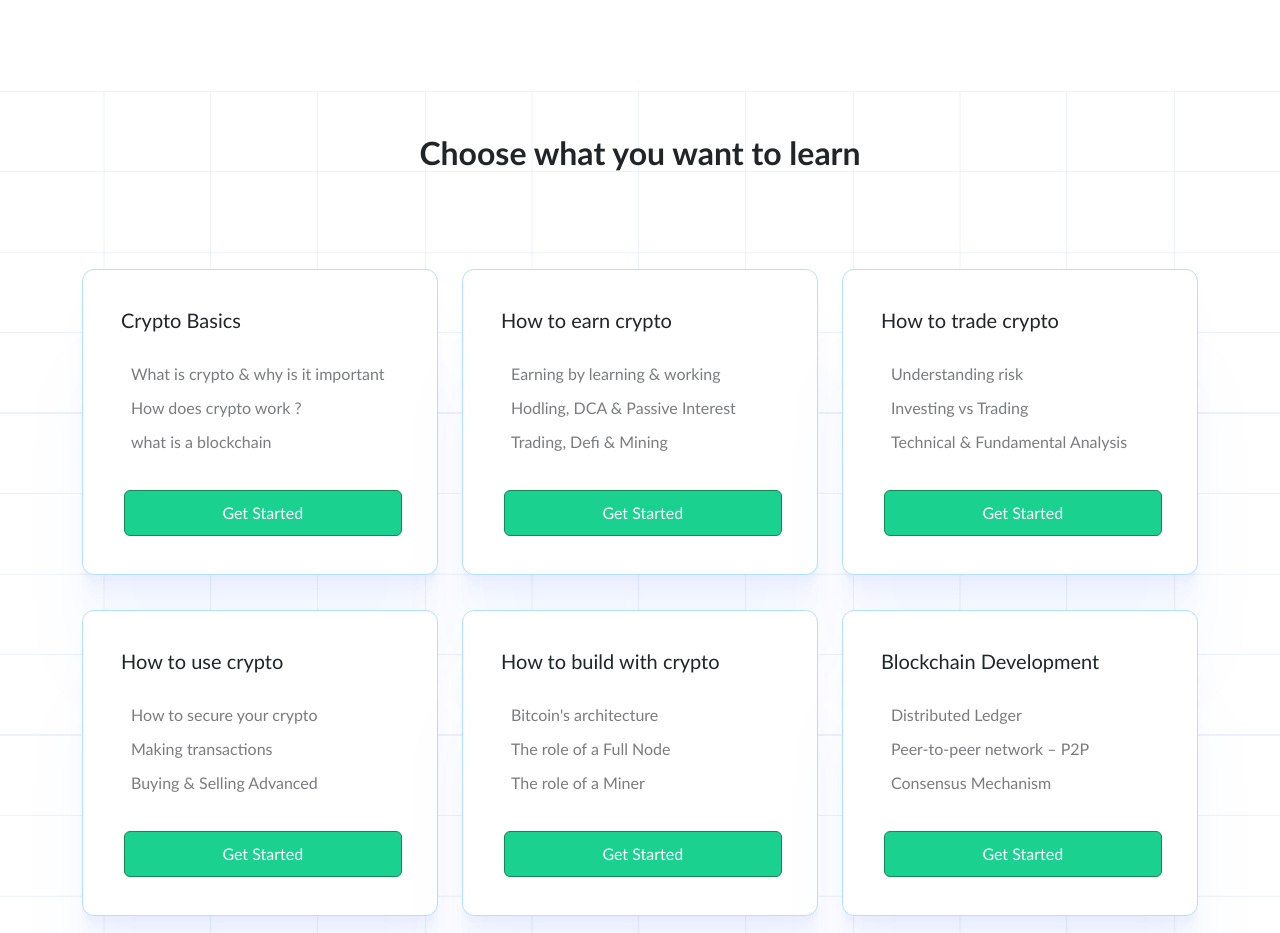
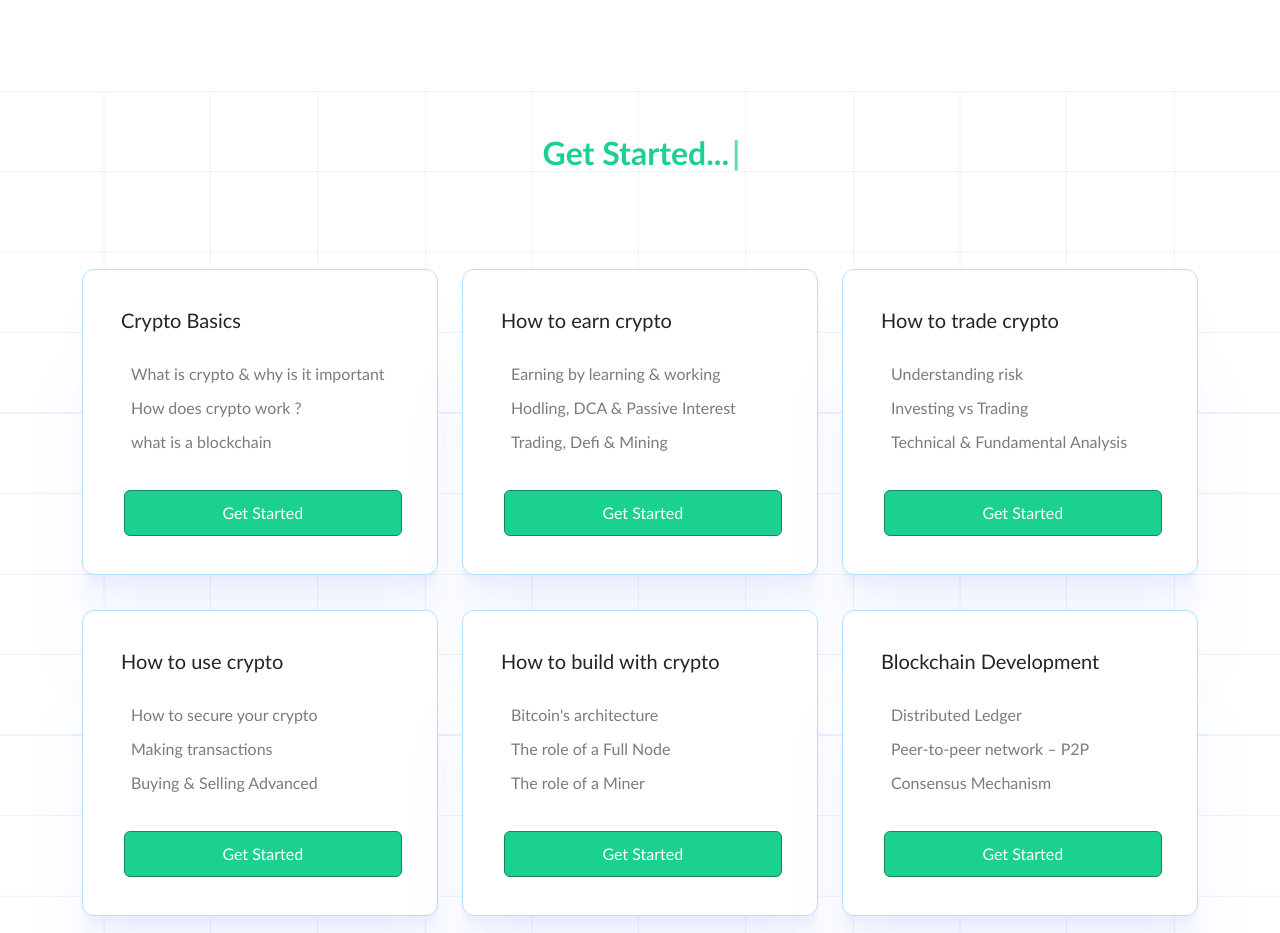
Before and after one commit to TEE2DWHY/TeamDefi, a React (Create React App) app: page / in a window 1280 px wide. Shown: the part 880-1813 px from the top of the page. Built offline with nearby package versions, Linux system fonts and the light colour scheme.

Commit message:
made changes on homepage

```diff
--- a/package.json
+++ b/package.json
@@ -13,6 +13,7 @@
     "react-router": "^6.4.5",
     "react-router-dom": "^6.4.0",
     "react-scripts": "5.0.1",
+    "react-simple-typewriter": "^5.0.1",
     "web-vitals": "^2.1.4"
   },
   "scripts": {
--- a/src/pages/Home.js
+++ b/src/pages/Home.js
@@ -11,9 +11,11 @@ import Articles from "../components/Articles";
 import { articleData } from "../components/Data";
 import Mission from "../components/OurMission";
 import Footer from "../components/Footer";
-import { Link } from "react-router-dom"
+import { Link } from "react-router-dom";
+import { Typewriter} from 'react-simple-typewriter'
 
 function Home() {
+
     const data = courseSection.map(function (items) {
         return <Learn
             {...items}
@@ -31,6 +33,7 @@ function Home() {
             {...article}
         />
     })
+
     return (
         <>
             <Navbar />
@@ -40,7 +43,16 @@ function Home() {
             <section id="learn">
                 <div className="course">
                     <br /> <br />
-                    <h2 style={{ textAlign: "center", fontWeight: "900", lineHeight: "28px", color: "#181818;" }}>Choose what you want to learn <br></br><br /><i class="fa-brands fa-bitcoin"></i> <i class="fa-brands fa-ethereum"></i> <i class="fa-brands fa-hive"></i></h2>
+                    <h2 style={{ textAlign: "center", fontWeight: "900", lineHeight: "28px", color: "#1bd190" }} id="learning">
+                    <Typewriter
+                        words={['Choose what you want to learn..', 'Get Started...', 'Stay Committed💡..', 'Repeat!']}
+                        loop={0}
+                        cursor
+                        typeSpeed={70}
+                        deleteSpeed={50}
+                        delaySpeed={1000}
+                    />
+                    <br></br><br /><i class="fa-brands fa-bitcoin"></i> <i class="fa-brands fa-ethereum"></i> <i class="fa-brands fa-hive"></i></h2>
                     <div className="container">
                         <div className="row courses-content">
                             {data}
```
Also changed, not shown: 1 other file (tests, documents, lock files or other folders).
